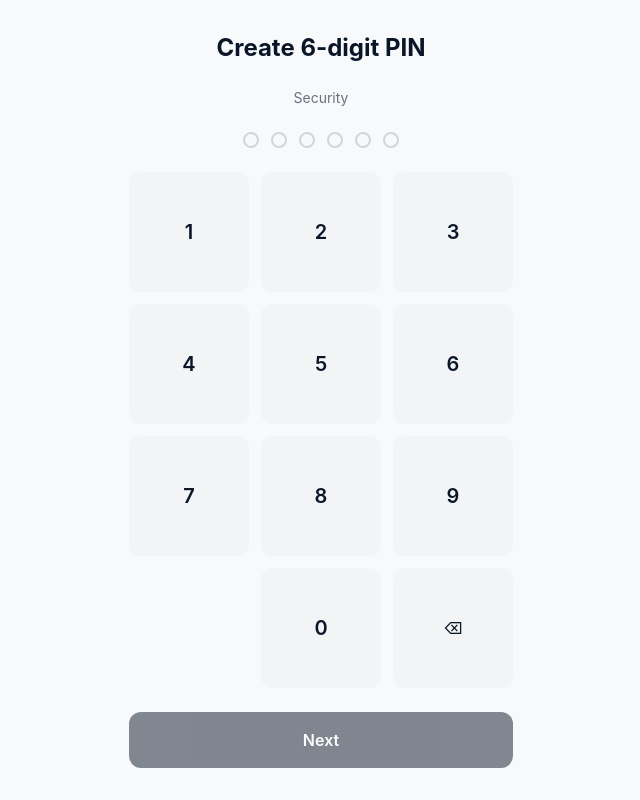
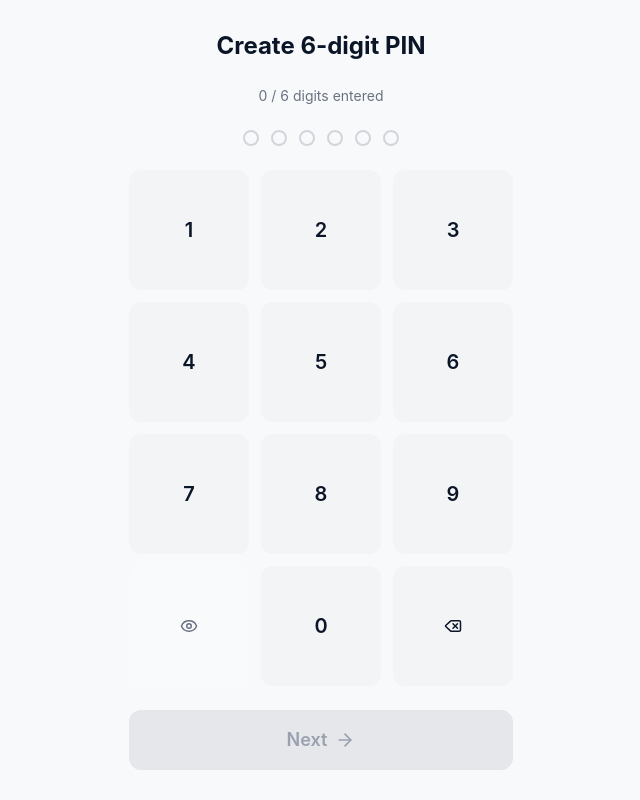
Before and after one commit to checkoutram/FinancialIndependence, a React (Vite) app: page / in a window 1280 px wide. Both pictures are taken after a click on the button "Get Started". Shown: the whole page, without its empty margins (319-959 px from the left). Built offline with nearby package versions, Linux system fonts and the light colour scheme.

Commit message:
fix: Welcome PIN screen - visual feedback, digit counter, keyboard support

```diff
--- a/src/components/WelcomeScreen.tsx
+++ b/src/components/WelcomeScreen.tsx
@@ -1,7 +1,7 @@
-import { useState } from 'react';
+import { useState, useRef, useEffect, useCallback } from 'react';
 import { useApp } from '../utils/store';
 import { t } from '../utils/i18n';
-import { Shield, Lock, ArrowRight, BookOpen } from 'lucide-react';
+import { Shield, Lock, ArrowRight, BookOpen, Eye, EyeOff, Delete } from 'lucide-react';
 
 export default function WelcomeScreen({ onStart }: { onStart: () => void }) {
   const { setupApp } = useApp();
@@ -10,6 +10,44 @@ export default function WelcomeScreen({ onStart }: { onStart: () => void }) {
   const [confirmPin, setConfirmPin] = useState('');
   const [error, setError] = useState('');
   const [useDemo, setUseDemo] = useState(false);
+  const [showPin, setShowPin] = useState(false);
+  const [pressedKey, setPressedKey] = useState<string | null>(null);
+  const inputRef = useRef<HTMLInputElement>(null);
+
+  useEffect(() => {
+    if (step >= 1) {
+      setTimeout(() => inputRef.current?.focus(), 100);
+    }
+  }, [step]);
+
+  const triggerHaptic = useCallback(() => {
+    if (typeof navigator !== 'undefined' && navigator.vibrate) {
+      navigator.vibrate(15);
+    }
+  }, []);
+
+  const handleDigit = (digit: string, target: 'pin' | 'confirm') => {
+    triggerHaptic();
+    if (error) setError('');
+    if (target === 'pin') {
+      if (pin.length < 6) setPin(p => p + digit);
+    } else {
+      if (confirmPin.length < 6) setConfirmPin(p => p + digit);
+    }
+    setPressedKey(digit);
+    setTimeout(() => setPressedKey(null), 150);
+  };
+
+  const handleBackspace = (target: 'pin' | 'confirm') => {
+    triggerHaptic();
+    if (target === 'pin') {
+      setPin(p => p.slice(0, -1));
+    } else {
+      setConfirmPin(p => p.slice(0, -1));
+    }
+    setPressedKey('backspace');
+    setTimeout(() => setPressedKey(null), 150);
+  };
 
   const handleCreatePIN = async () => {
     if (pin.length !== 6) { setError(t('pinTooShort')); return; }
@@ -23,6 +61,108 @@ export default function WelcomeScreen({ onStart }: { onStart: () => void }) {
       onStart();
     }
   };
+
+  useEffect(() => {
+    if (step === 1 && pin.length === 6) {
+      const timer = setTimeout(() => setStep(2), 300);
+      return () => clearTimeout(timer);
+    }
+    if (step === 2 && confirmPin.length === 6) {
+      const timer = setTimeout(handleCreatePIN, 300);
+      return () => clearTimeout(timer);
+    }
+  }, [pin, confirmPin, step]);
+
+  const renderKeypad = (target: 'pin' | 'confirm') => (
+    <div className="grid grid-cols-3 gap-3">
+      {['1','2','3','4','5','6','7','8','9'].map(d => (
+        <button
+          key={d}
+          onClick={() => handleDigit(d, target)}
+          className={`aspect-square rounded-xl text-xl font-semibold text-navy-900 transition-all duration-100 active:scale-90 ${
+            pressedKey === d ? 'bg-gray-300 scale-90' : 'bg-gray-100 hover:bg-gray-200'
+          }`}
+        >
+          {d}
+        </button>
+      ))}
+      <button
+        onClick={() => setShowPin(!showPin)}
+        className="aspect-square bg-gray-50 hover:bg-gray-100 rounded-xl text-gray-500 flex items-center justify-center"
+      >
+        {showPin ? <EyeOff size={18} /> : <Eye size={18} />}
+      </button>
+      <button
+        onClick={() => handleDigit('0', target)}
+        className={`aspect-square rounded-xl text-xl font-semibold text-navy-900 transition-all duration-100 active:scale-90 ${
+          pressedKey === '0' ? 'bg-gray-300 scale-90' : 'bg-gray-100 hover:bg-gray-200'
+        }`}
+      >
+        0
+      </button>
+      <button
+        onClick={() => handleBackspace(target)}
+        className={`aspect-square rounded-xl text-navy-900 flex items-center justify-center transition-all duration-100 ${
+          pressedKey === 'backspace' ? 'bg-gray-300 scale-90' : 'bg-gray-100 hover:bg-gray-200'
+        }`}
+      >
+        <Delete size={18} />
+      </button>
+    </div>
+  );
+
+  const renderPINStep = (title: string, currentValue: string, target: 'pin' | 'confirm') => (
+    <div className="space-y-6">
+      <h2 className="text-2xl font-bold text-navy-900 text-center">{title}</h2>
+      <p className="text-gray-500 text-center text-sm">
+        {currentValue.length} / 6 digits entered
+      </p>
+      <div className="flex justify-center gap-3">
+        {[0,1,2,3,4,5].map(i => (
+          <div key={i} className={`w-4 h-4 rounded-full border-2 transition-all duration-200 ${
+            i < currentValue.length ? 'bg-navy-900 border-navy-900 scale-110' : 'border-gray-300'
+          }`} />
+        ))}
+      </div>
+      <input
+        ref={inputRef}
+        type={showPin ? 'text' : 'password'}
+        value={currentValue}
+        onChange={() => {}}
+        onKeyDown={(e) => {
+          if (e.key >= '0' && e.key <= '9') {
+            e.preventDefault();
+            handleDigit(e.key, target);
+          } else if (e.key === 'Backspace') {
+            e.preventDefault();
+            handleBackspace(target);
+          } else if (e.key === 'Enter') {
+            e.preventDefault();
+            handleCreatePIN();
+          }
+        }}
+        className="sr-only"
+        maxLength={6}
+        inputMode="numeric"
+        pattern="[0-9]*"
+        autoFocus
+      />
+      {renderKeypad(target)}
+      {error && <p className="text-red-500 text-sm text-center font-medium animate-pulse">{error}</p>}
+      <button
+        onClick={handleCreatePIN}
+        disabled={currentValue.length !== 6}
+        className={`w-full py-4 rounded-xl font-semibold text-lg flex items-center justify-center gap-2 transition-all duration-200 ${
+          currentValue.length === 6
+            ? 'bg-navy-900 text-white hover:bg-navy-800 active:scale-[0.98] shadow-lg'
+            : 'bg-gray-200 text-gray-400 cursor-not-allowed'
+        }`}
+      >
+        {t('next')}
+        <ArrowRight size={20} />
+      </button>
+    </div>
+  );
 
   const steps = [
     <div key="0" className="text-center space-y-6">
@@ -41,68 +181,36 @@ export default function WelcomeScreen({ onStart }: { onStart: () => void }) {
           <Shield size={16} /> {t('noCloud')}
         </div>
       </div>
-      <button onClick={() => setStep(1)} className="w-full bg-navy-900 text-white py-4 rounded-xl font-semibold text-lg flex items-center justify-center gap-2 hover:bg-navy-800 transition-colors">
+      <button onClick={() => setStep(1)} className="w-full bg-navy-900 text-white py-4 rounded-xl font-semibold text-lg flex items-center justify-center gap-2 hover:bg-navy-800 transition-colors active:scale-[0.98]">
         {t('getStarted')} <ArrowRight size={20} />
       </button>
     </div>,
 
-    <div key="1" className="space-y-6">
-      <h2 className="text-2xl font-bold text-navy-900 text-center">{t('createPIN')}</h2>
-      <p className="text-gray-500 text-center text-sm">{t('securityTitle')}</p>
-      <div className="flex justify-center gap-3">
-        {[0,1,2,3,4,5].map(i => (
-          <div key={i} className={`w-4 h-4 rounded-full border-2 ${i < pin.length ? 'bg-navy-900 border-navy-900' : 'border-gray-300'}`} />
-        ))}
-      </div>
-      <input type="password" inputMode="numeric" maxLength={6} value={pin} onChange={e => { setError(''); setPin(e.target.value.replace(/\D/g, '')); }} className="sr-only" />
-      <div className="grid grid-cols-3 gap-3">
-        {['1','2','3','4','5','6','7','8','9'].map(d => (
-          <button key={d} onClick={() => pin.length < 6 && setPin(p => p + d)} className="aspect-square bg-gray-100 hover:bg-gray-200 rounded-xl text-xl font-semibold text-navy-900">{d}</button>
-        ))}
-        <button className="aspect-square rounded-xl" />
-        <button onClick={() => pin.length < 6 && setPin(p => p + '0')} className="aspect-square bg-gray-100 hover:bg-gray-200 rounded-xl text-xl font-semibold text-navy-900">0</button>
-        <button onClick={() => setPin(p => p.slice(0,-1))} className="aspect-square bg-gray-100 hover:bg-gray-200 rounded-xl text-navy-900 flex items-center justify-center">⌫</button>
-      </div>
-      {error && <p className="text-red-500 text-sm text-center">{error}</p>}
-      <button onClick={handleCreatePIN} disabled={pin.length !== 6} className="w-full bg-navy-900 text-white py-4 rounded-xl font-semibold disabled:opacity-50">{t('next')}</button>
-    </div>,
+    renderPINStep(t('createPIN'), pin, 'pin'),
 
-    <div key="2" className="space-y-6">
-      <h2 className="text-2xl font-bold text-navy-900 text-center">{t('confirmPIN')}</h2>
-      <div className="flex justify-center gap-3">
-        {[0,1,2,3,4,5].map(i => (
-          <div key={i} className={`w-4 h-4 rounded-full border-2 ${i < confirmPin.length ? 'bg-navy-900 border-navy-900' : 'border-gray-300'}`} />
-        ))}
-      </div>
-      <input type="password" inputMode="numeric" maxLength={6} value={confirmPin} onChange={e => { setError(''); setConfirmPin(e.target.value.replace(/\D/g, '')); }} className="sr-only" />
-      <div className="grid grid-cols-3 gap-3">
-        {['1','2','3','4','5','6','7','8','9'].map(d => (
-          <button key={d} onClick={() => confirmPin.length < 6 && setConfirmPin(p => p + d)} className="aspect-square bg-gray-100 hover:bg-gray-200 rounded-xl text-xl font-semibold text-navy-900">{d}</button>
-        ))}
-        <button className="aspect-square rounded-xl" />
-        <button onClick={() => confirmPin.length < 6 && setConfirmPin(p => p + '0')} className="aspect-square bg-gray-100 hover:bg-gray-200 rounded-xl text-xl font-semibold text-navy-900">0</button>
-        <button onClick={() => setConfirmPin(p => p.slice(0,-1))} className="aspect-square bg-gray-100 hover:bg-gray-200 rounded-xl text-navy-900 flex items-center justify-center">⌫</button>
-      </div>
-      {error && <p className="text-red-500 text-sm text-center">{error}</p>}
-      <div className="flex gap-3">
-        <button onClick={() => setStep(1)} className="flex-1 bg-gray-200 text-navy-900 py-4 rounded-xl font-semibold">{t('back')}</button>
-        <button onClick={handleCreatePIN} disabled={confirmPin.length !== 6} className="flex-1 bg-navy-900 text-white py-4 rounded-xl font-semibold disabled:opacity-50">{t('next')}</button>
-      </div>
-    </div>
+    renderPINStep(t('confirmPIN'), confirmPin, 'confirm'),
   ];
 
   return (
-    <div className="min-h-screen bg-surface flex flex-col justify-center p-6">
+    <div className="min-h-screen bg-surface flex flex-col justify-center p-6" onClick={() => inputRef.current?.focus()}>
       <div className="max-w-sm mx-auto w-full">
         {steps[step]}
         {step === 0 && (
           <div className="mt-6 space-y-3">
-            <button onClick={() => { setUseDemo(true); setStep(1); }} className="w-full border-2 border-navy-900 text-navy-900 py-3 rounded-xl font-medium flex items-center justify-center gap-2">
+            <button onClick={() => { setUseDemo(true); setStep(1); }} className="w-full border-2 border-navy-900 text-navy-900 py-3 rounded-xl font-medium flex items-center justify-center gap-2 hover:bg-navy-50 transition-colors">
               <BookOpen size={18} /> {t('useDemo')}
             </button>
             <p className="text-xs text-gray-400 text-center">{t('demoDescription')}</p>
           </div>
         )}
+        {step === 2 && (
+          <button
+            onClick={() => { setStep(1); setConfirmPin(''); setError(''); }}
+            className="w-full text-center text-gray-500 text-sm mt-4 hover:text-navy-900 transition-colors"
+          >
+            {t('back')} to re-enter PIN
+          </button>
+        )}
       </div>
     </div>
   );
```
